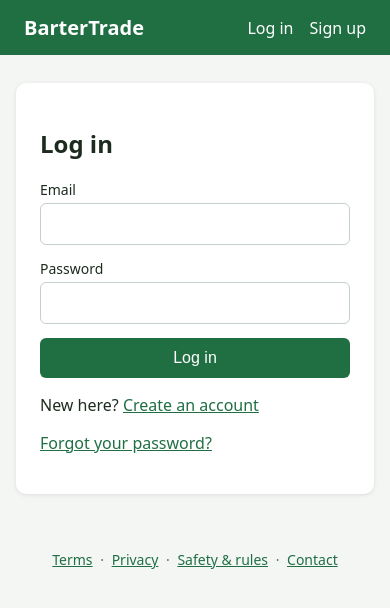
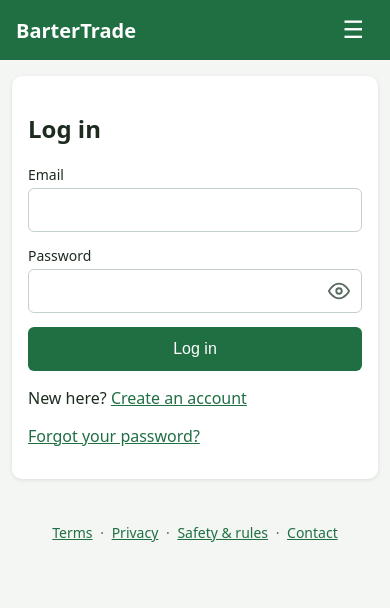
Before and after one commit to light25479/bartertrade, a React (Vite) app in the folder client/: page /login in a window 390 px wide. Shown: the top 608 px of the page. Built offline with nearby package versions, Linux system fonts and the light colour scheme; no server answers.

Commit message:
Password eye, confirm password, mobile layout

```diff
--- a/client/src/App.jsx
+++ b/client/src/App.jsx
@@ -33,7 +33,8 @@ export default function App() {
   const { user, loading, logout } = useAuth();
   const location = useLocation();
   const [unread, setUnread] = useState(0);
-
+  const [menuOpen, setMenuOpen] = useState(false);
+  useEffect(() => { setMenuOpen(false); }, [location.pathname]);
     // One live connection per logged-in user; broadcasts events to the page
   useEffect(() => {
     if (!user) return;
@@ -72,9 +73,18 @@ export default function App() {
     if (loading) return <p style={{ padding: 20 }}>Loading...</p>;
   return (
     <>
-      <nav>
+            <nav>
         <Link to="/" className="brand">BarterTrade</Link>
-        <div>
+        <button
+          type="button"
+          className="menu-btn"
+          aria-label="Menu"
+          aria-expanded={menuOpen}
+          onClick={() => setMenuOpen(!menuOpen)}
+        >
+          {menuOpen ? '✕' : '☰'}
+        </button>
+        <div className={`nav-links${menuOpen ? ' open' : ''}`}>
           {user ? (
             <>
               <Link to="/new">Post an item</Link>
--- /dev/null
+++ b/client/src/components/PasswordInput.jsx
@@ -0,0 +1,57 @@
+import { useState } from 'react';
+
+const common = {
+  viewBox: '0 0 24 24',
+  width: 22,
+  height: 22,
+  fill: 'none',
+  stroke: 'currentColor',
+  strokeWidth: 2,
+  strokeLinecap: 'round',
+  strokeLinejoin: 'round',
+  'aria-hidden': true,
+};
+
+function EyeIcon() {
+  return (
+    <svg {...common}>
+      <path d="M1 12s4-8 11-8 11 8 11 8-4 8-11 8-11-8-11-8z" />
+      <circle cx="12" cy="12" r="3" />
+    </svg>
+  );
+}
+
+function EyeOffIcon() {
+  return (
+    <svg {...common}>
+      <path d="M17.94 17.94A10.07 10.07 0 0 1 12 20c-7 0-11-8-11-8a18.45 18.45 0 0 1 5.06-5.94M9.9 4.24A9.12 9.12 0 0 1 12 4c7 0 11 8 11 8a18.5 18.5 0 0 1-2.16 3.19m-6.72-1.07a3 3 0 1 1-4.24-4.24" />
+      <line x1="1" y1="1" x2="23" y2="23" />
+    </svg>
+  );
+}
+
+export default function PasswordInput({ value, onChange, name, minLength, autoComplete, required = true }) {
+  const [show, setShow] = useState(false);
+  return (
+    <span className="pw-wrap">
+      <input
+        type={show ? 'text' : 'password'}
+        name={name}
+        value={value}
+        onChange={onChange}
+        minLength={minLength}
+        autoComplete={autoComplete}
+        required={required}
+      />
+      <button
+        type="button"
+        className="pw-toggle"
+        onClick={() => setShow(!show)}
+        aria-label={show ? 'Hide password' : 'Show password'}
+        aria-pressed={show}
+      >
+        {show ? <EyeOffIcon /> : <EyeIcon />}
+      </button>
+    </span>
+  );
+}
--- a/client/src/index.css
+++ b/client/src/index.css
@@ -110,3 +110,77 @@ button:disabled { opacity: .6; cursor: not-allowed; }
 footer { text-align: center; padding: 28px 16px; color: #5b6b5f; font-size: 14px; }
 footer a { margin: 0 4px; }
 form button.danger-btn { background: white; color: #b3261e; border: 1px solid #b3261e; }
+/* ---------- Password eye ---------- */
+.pw-wrap { position: relative; display: block; margin-top: 4px; }
+.pw-wrap input { margin-top: 0; padding-right: 48px; }
+form .pw-wrap .pw-toggle {
+  position: absolute; top: 0; right: 0; bottom: 0; width: 46px; padding: 0;
+  display: flex; align-items: center; justify-content: center;
+  background: transparent; color: #5b6b5f; border: none; border-radius: 0 6px 6px 0; cursor: pointer;
+}
+form .pw-wrap .pw-toggle:hover { color: #1f6f43; }
+.ok { color: #1f6f43; font-size: 14px; }
+
+/* ---------- Layout basics for every screen ---------- */
+html { -webkit-text-size-adjust: 100%; }
+body { overflow-x: hidden; }
+img { max-width: 100%; }
+.nav-links { display: flex; align-items: center; flex-wrap: wrap; }
+nav .menu-btn { display: none; }
+.listing-card .info strong, .detail-info h2, .bubble, .review p, .my-row .grow { overflow-wrap: anywhere; }
+
+/* ---------- Tablets and phones ---------- */
+@media (max-width: 720px) {
+  nav { position: relative; padding: 12px 16px; }
+  nav .menu-btn {
+    display: block; margin-left: auto; background: transparent; color: white;
+    font-size: 24px; line-height: 1; padding: 6px 10px; border: none;
+  }
+  .nav-links {
+    display: none; position: absolute; top: 100%; left: 0; right: 0; z-index: 20;
+    flex-direction: column; align-items: stretch; background: #1f6f43;
+    padding: 4px 16px 16px; box-shadow: 0 8px 16px rgba(0,0,0,.18);
+  }
+  .nav-links.open { display: flex; }
+  .nav-links a, .nav-links span { margin: 0; padding: 14px 4px; border-bottom: 1px solid rgba(255,255,255,.18); }
+  .nav-links button { margin: 14px 0 0; padding: 12px; }
+
+  main { margin: 16px auto; padding: 0 12px; }
+  .card { padding: 16px; }
+  .verify-banner { padding: 10px 12px; }
+
+  /* 16px text stops iPhones from zooming in when you tap a field */
+  form input, form select, form textarea, .filters input, .filters select,
+  .chat-form textarea, .admin-select, .admin-search { font-size: 16px; }
+
+  /* Bigger tap targets */
+  form button, .pager button, .my-row button, .tabs button, .offer-card button,
+  .admin-card .actions button, .reply-btn { min-height: 44px; }
+
+  .grid { grid-template-columns: repeat(2, 1fr); gap: 10px; }
+  .listing-card .info { padding: 8px; font-size: 14px; }
+
+  .detail { gap: 16px; }
+  .main-img { max-height: 320px; }
+  .thumbs img { width: 56px; height: 56px; }
+
+  .my-row { flex-wrap: wrap; }
+  .my-row .grow { flex-basis: 60%; }
+
+  .tabs { flex-wrap: wrap; }
+  .stats { grid-template-columns: repeat(2, 1fr); }
+  .thumbs-row img { width: 70px; height: 70px; }
+  .admin-card .actions button { flex: 1 1 auto; }
+
+  .chat { height: calc(100vh - 130px); height: calc(100dvh - 130px); min-height: 360px; }
+  .chat-head { flex-wrap: wrap; gap: 8px; }
+  .bubble { max-width: 88%; }
+  .offer-card { width: 100%; }
+}
+
+/* ---------- Small phones ---------- */
+@media (max-width: 480px) {
+  .filters { grid-template-columns: 1fr; }
+  .row-buttons { flex-direction: column; align-items: flex-start; gap: 4px; }
+  .price.big { font-size: 20px; }
+}
--- a/client/src/pages/Account.jsx
+++ b/client/src/pages/Account.jsx
@@ -2,7 +2,7 @@ import { useState } from 'react';
 import { Link } from 'react-router-dom';
 import { api } from '../api';
 import { useAuth } from '../AuthContext';
-
+import PasswordInput from '../components/PasswordInput';
 export default function Account() {
   const { user } = useAuth();
   const [current, setCurrent] = useState('');
@@ -87,13 +87,13 @@ export default function Account() {
       <h3>Change password</h3>
       <form onSubmit={submit}>
         <label>Current password
-          <input type="password" value={current} onChange={(e) => setCurrent(e.target.value)} required />
+        <PasswordInput value={current} onChange={(e) => setCurrent(e.target.value)} autoComplete="current-password" />
         </label>
         <label>New password (min 10 characters)
-          <input type="password" value={next} onChange={(e) => setNext(e.target.value)} required minLength={10} />
+        <PasswordInput value={next} onChange={(e) => setNext(e.target.value)} minLength={10} autoComplete="new-password" />
         </label>
         <label>Repeat new password
-          <input type="password" value={confirm} onChange={(e) => setConfirm(e.target.value)} required minLength={10} />
+        <PasswordInput value={confirm} onChange={(e) => setConfirm(e.target.value)} minLength={10} autoComplete="new-password" />
         </label>
         {msg && <p className="notice">{msg}</p>}
         {error && <p className="error">{error}</p>}
@@ -109,7 +109,7 @@ export default function Account() {
       <h3>Delete my account</h3>
       <form onSubmit={deleteAccount}>
         <label>Enter your password to confirm
-          <input type="password" value={deletePw} onChange={(e) => setDeletePw(e.target.value)} required />
+      <PasswordInput value={deletePw} onChange={(e) => setDeletePw(e.target.value)} autoComplete="current-password" />
         </label>
         <button className="danger-btn">Delete my account</button>
       </form>
--- a/client/src/pages/Login.jsx
+++ b/client/src/pages/Login.jsx
@@ -1,6 +1,7 @@
 import { useState } from 'react';
 import { Link, useNavigate } from 'react-router-dom';
 import { useAuth } from '../AuthContext';
+import PasswordInput from '../components/PasswordInput';
 
 export default function Login() {
   const { login } = useAuth();
@@ -30,10 +31,10 @@ export default function Login() {
       <h2>Log in</h2>
       <form onSubmit={handleSubmit}>
         <label>Email
-          <input name="email" type="email" value={form.email} onChange={update} required />
+          <input name="email" type="email" value={form.email} onChange={update} required autoComplete="email" />
         </label>
         <label>Password
-          <input name="password" type="password" value={form.password} onChange={update} required />
+          <PasswordInput name="password" value={form.password} onChange={update} autoComplete="current-password" />
         </label>
         {error && <p className="error">{error}</p>}
         <button disabled={busy}>{busy ? 'Logging in...' : 'Log in'}</button>
--- a/client/src/pages/ResetPassword.jsx
+++ b/client/src/pages/ResetPassword.jsx
@@ -1,7 +1,7 @@
 import { useState } from 'react';
 import { Link, useSearchParams } from 'react-router-dom';
 import { api } from '../api';
-
+import PasswordInput from '../components/PasswordInput';
 export default function ResetPassword() {
   const [params] = useSearchParams();
   const token = params.get('token') || '';
@@ -41,10 +41,10 @@ export default function ResetPassword() {
       <h2>Choose a new password</h2>
       <form onSubmit={submit}>
         <label>New password (min 10 characters)
-          <input type="password" value={password} onChange={(e) => setPassword(e.target.value)} required minLength={10} />
+         <PasswordInput value={password} onChange={(e) => setPassword(e.target.value)} minLength={10} autoComplete="new-password" />
         </label>
         <label>Repeat new password
-          <input type="password" value={confirm} onChange={(e) => setConfirm(e.target.value)} required minLength={10} />
+        <PasswordInput value={confirm} onChange={(e) => setConfirm(e.target.value)} minLength={10} autoComplete="new-password" />
         </label>
         {error && <p className="error">{error}</p>}
         <button disabled={busy}>{busy ? 'Saving...' : 'Save new password'}</button>
--- a/client/src/pages/Signup.jsx
+++ b/client/src/pages/Signup.jsx
@@ -1,19 +1,25 @@
 import { useState } from 'react';
 import { Link, useNavigate } from 'react-router-dom';
 import { useAuth } from '../AuthContext';
+import PasswordInput from '../components/PasswordInput';
 
 export default function Signup() {
   const { signup } = useAuth();
   const navigate = useNavigate();
-  const [form, setForm] = useState({ name: '', email: '', phone: '', county: '', password: '', accept_terms: false });
+  const [form, setForm] = useState({
+    name: '', email: '', phone: '', county: '', password: '', accept_terms: false,
+  });
+  const [confirm, setConfirm] = useState('');
   const [error, setError] = useState('');
   const [busy, setBusy] = useState(false);
 
   const update = (e) => setForm({ ...form, [e.target.name]: e.target.value });
+  const mismatch = confirm.length > 0 && form.password !== confirm;
 
   async function handleSubmit(e) {
     e.preventDefault();
     setError('');
+    if (form.password !== confirm) return setError('The two passwords do not match');
     setBusy(true);
     try {
       await signup(form);
@@ -30,33 +36,42 @@ export default function Signup() {
       <h2>Create your account</h2>
       <form onSubmit={handleSubmit}>
         <label>Full name
-          <input name="name" value={form.name} onChange={update} required />
+          <input name="name" value={form.name} onChange={update} required autoComplete="name" />
         </label>
         <label>Email
-          <input name="email" type="email" value={form.email} onChange={update} required />
+          <input name="email" type="email" value={form.email} onChange={update} required autoComplete="email" />
         </label>
         <label>Phone (e.g. +254712345678)
-          <input name="phone" value={form.phone} onChange={update} required />
+          <input name="phone" type="tel" value={form.phone} onChange={update} required autoComplete="tel" />
         </label>
         <label>County / City
           <input name="county" value={form.county} onChange={update} />
         </label>
         <label>Password (min 10 characters)
-          <input name="password" type="password" value={form.password} onChange={update} required minLength={10} />
+          <PasswordInput name="password" value={form.password} onChange={update} minLength={10} autoComplete="new-password" />
         </label>
-                <label className="check">
+        <label>Confirm password
+          <PasswordInput value={confirm} onChange={(e) => setConfirm(e.target.value)} minLength={10} autoComplete="new-password" />
+        </label>
+        {mismatch && <p className="error">Passwords do not match</p>}
+        {confirm.length > 0 && !mismatch && <p className="ok">Passwords match ✓</p>}
+
+        <label className="check">
           <input
             type="checkbox"
             checked={form.accept_terms}
             onChange={(e) => setForm({ ...form, accept_terms: e.target.checked })}
             required
           />
-          I am 18 or older and I agree to the{' '}
-          <Link to="/terms" target="_blank">Terms of Use</Link> and{' '}
-          <Link to="/privacy" target="_blank">Privacy Policy</Link>
+          <span>
+            I am 18 or older and I agree to the{' '}
+            <Link to="/terms" target="_blank">Terms of Use</Link> and{' '}
+            <Link to="/privacy" target="_blank">Privacy Policy</Link>
+          </span>
         </label>
+
         {error && <p className="error">{error}</p>}
-        <button disabled={busy}>{busy ? 'Creating...' : 'Sign up'}</button>
+        <button disabled={busy || mismatch}>{busy ? 'Creating...' : 'Sign up'}</button>
       </form>
       <p>Already have an account? <Link to="/login">Log in</Link></p>
     </div>
```
